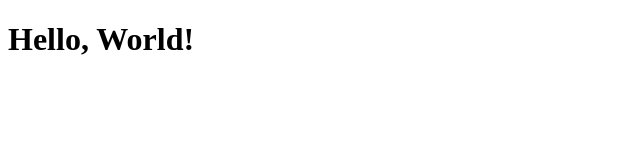
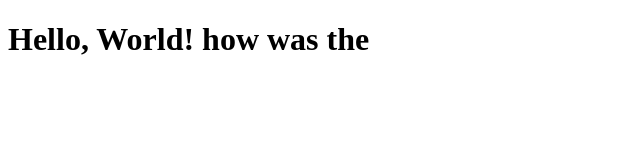
Before and after one commit to dikshantgit-hub/github_actions, a plain HTML site: page index.html in a window 1280 px wide. Shown: the whole page, without its empty margins (0-640 px from the left). Drawn offline with Linux system fonts and the light colour scheme.

Commit message:
Hello world

```diff
--- a/index.html
+++ b/index.html
@@ -6,6 +6,6 @@
     <title>Document</title>
 </head>
 <body>
-    <h1>Hello, World!</h1>
+    <h1>Hello, World! how was the</h1>
 </body>
 </html>
```
